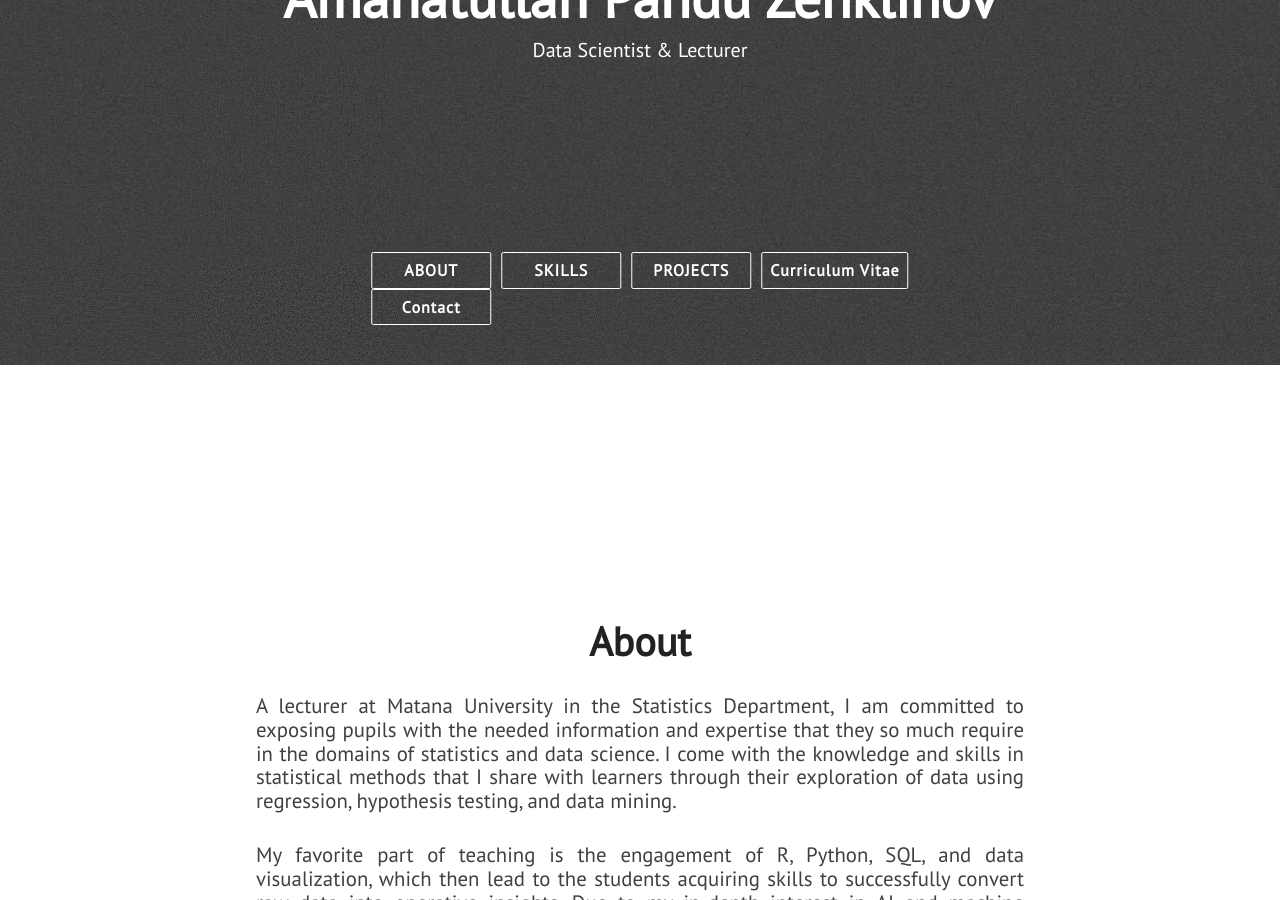
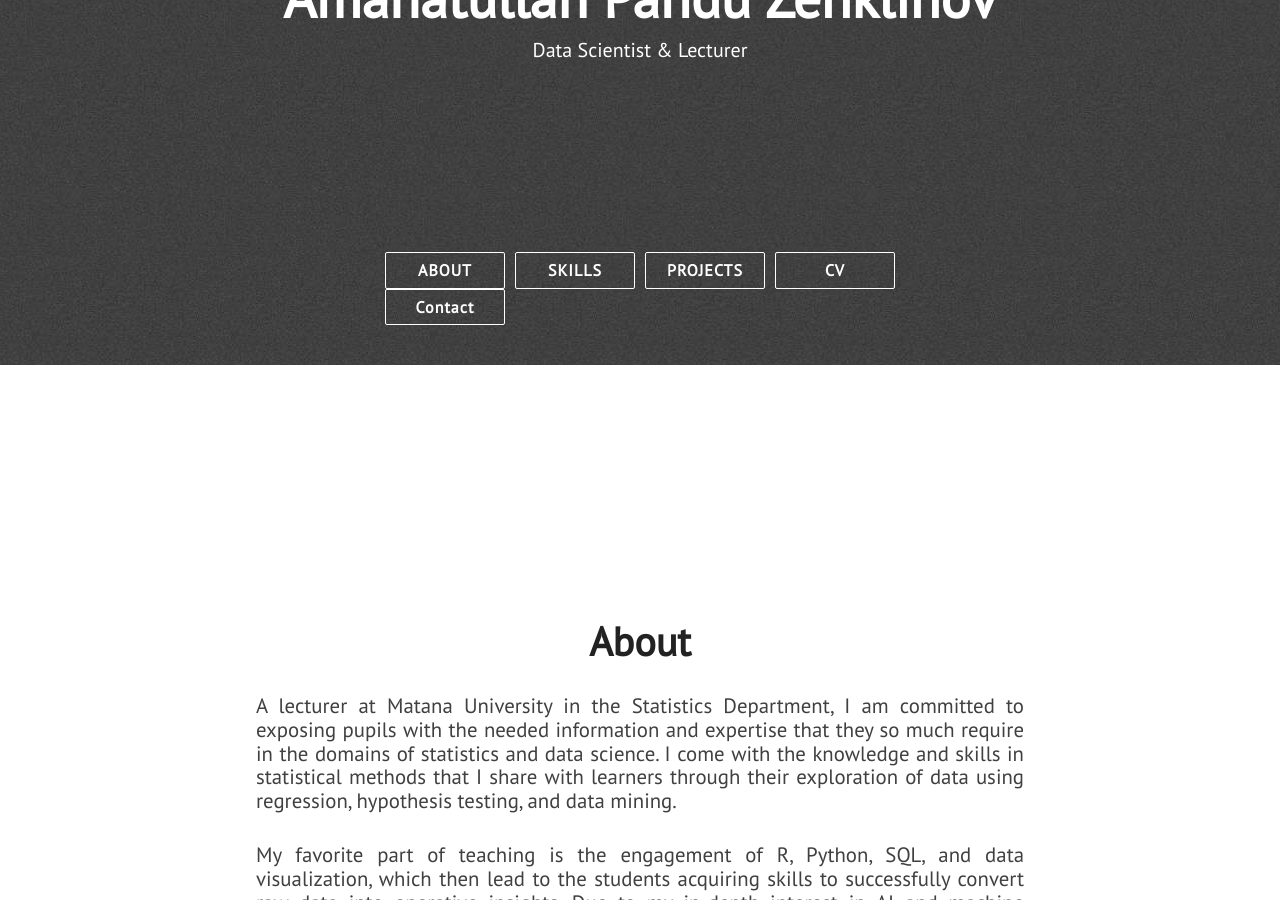
Before and after one commit to zenklinov/portfolio, a Jekyll site: the page built from index.html, in a window 1280 px wide and 900 px high, scrolled down 535 px. Built offline with Jekyll 4.4.1, drawn with Linux system fonts in a browser that asks for light colours; nearby versions of some CDN libraries.

Commit message:
Update nav.html

```diff
--- a/_includes/nav.html
+++ b/_includes/nav.html
@@ -10,7 +10,7 @@
             <a class="semi-transparent-button with-border nav-links" href="#about">ABOUT</a>
             <a class="semi-transparent-button with-border nav-links" href="#skills">SKILLS</a>
             <a class="semi-transparent-button with-border nav-links" href="#projects">PROJECTS</a>
-            <a class="semi-transparent-button with-border nav-links" href="#projects">Curriculum Vitae</a>
+            <a class="semi-transparent-button with-border nav-links" href="#projects">CV</a>
             <a class="semi-transparent-button with-border nav-links" href="#extra">Contact</a>
             <!-- <a class="semi-transparent-button with-border nav-links" href="#experience">EXPERIENCES</a> -->
         </div>
```
